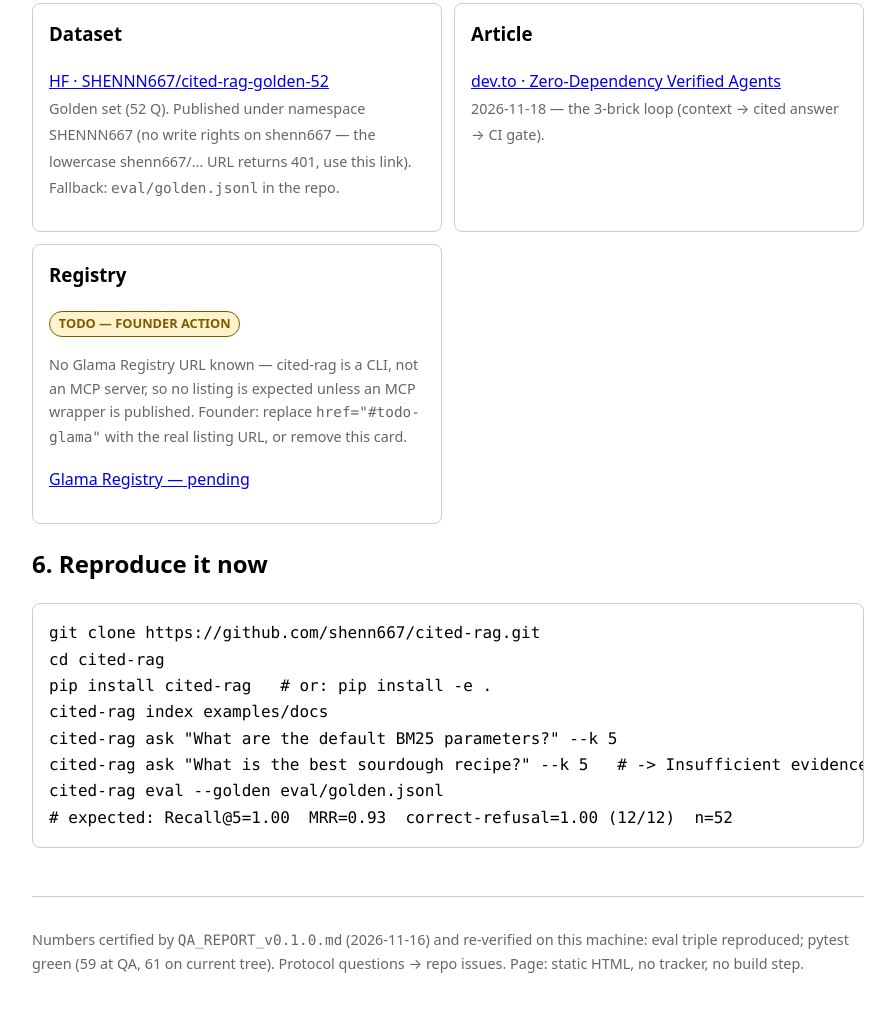
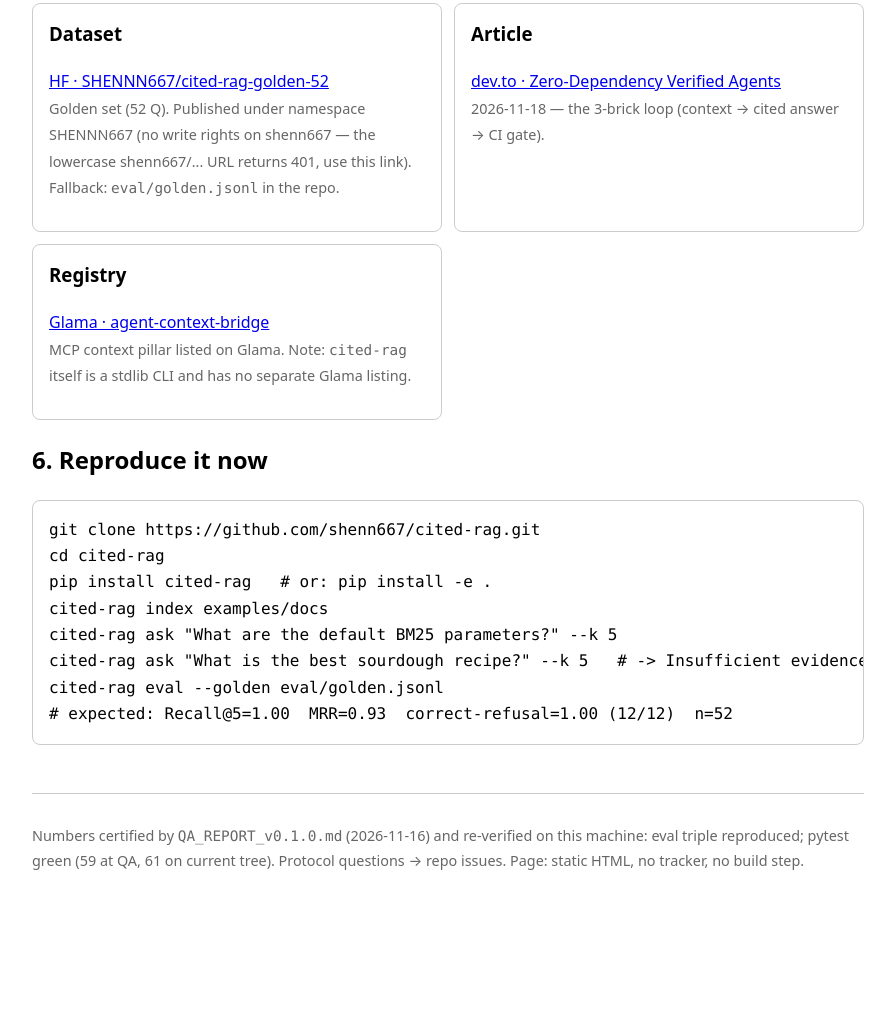
Before and after one commit to shenn667/shenn667.github.io, a plain HTML site: page eval/index.html in a window 1280 px wide. Shown: the part 2435-3447 px from the top of the page, without its empty margins (192-1087 px from the left). After the commit the page ends 3348 px from the top, so only its background shows below. Drawn offline with Linux system fonts and the light colour scheme.

Commit message:
docs: publish-ready Glama link and verified artifact URLs

```diff
--- a/eval/index.html
+++ b/eval/index.html
@@ -15,7 +15,6 @@ th, td { border: 1px solid #bbb; padding: .45rem .7rem; text-align: left; }
 th { font-weight: 600; }
 .badge { display: inline-block; padding: .1rem .55rem; border-radius: 999px; font-size: .8rem; font-weight: 700; }
 .pass { background: #d9f2e3; color: #0c6b34; border: 1px solid #0c6b34; }
-.todo { background: #fff3cd; color: #7a5b00; border: 1px solid #7a5b00; }
 .warn { background: #fdecea; color: #8f1d16; border: 1px solid #8f1d16; }
 .meta { color: #666; font-size: .9rem; }
 nav a { margin-right: 1rem; }
@@ -89,14 +88,7 @@ cited-rag eval --golden eval/golden.jsonl</code></pre>
 <div class="card"><h3>Source</h3><p><a href="https://github.com/shenn667/cited-rag">GitHub · shenn667/cited-rag</a><br>CI badge, MIT, Trusted Publishing (no stored token).</p></div>
 <div class="card"><h3>Dataset</h3><p><a href="https://huggingface.co/datasets/SHENNN667/cited-rag-golden-52">HF · SHENNN667/cited-rag-golden-52</a><br><span class="meta">Golden set (52 Q). Published under namespace SHENNN667 (no write rights on shenn667 — the lowercase shenn667/... URL returns 401, use this link). Fallback: <code>eval/golden.jsonl</code> in the repo.</span></p></div>
 <div class="card"><h3>Article</h3><p><a href="https://dev.to/shenn667/zero-dependency-verified-agents-cited-or-refused-gated-in-ci-3fnh">dev.to · Zero-Dependency Verified Agents</a><br><span class="meta">2026-11-18 — the 3-brick loop (context → cited answer → CI gate).</span></p></div>
-<div class="card"><h3>Registry</h3><p><span class="badge todo">TODO — FOUNDER ACTION</span></p>
-<!-- TODO(glama, founder): No Glama listing for cited-rag was found (2026-11-20; Glama indexes MCP servers, cited-rag is a stdlib CLI, not an MCP server).
-     INSTRUCTIONS FOR THE FOUNDER:
-     1. If you ship an MCP wrapper for cited-rag, submit it to https://glama.ai/mcp/servers and get its URL (shape: https://glama.ai/mcp/servers/USER/SLUG).
-     2. Replace the href below with that URL and delete this TODO badge + comment.
-     3. If no MCP wrapper is planned, delete this whole card. Do NOT link an unrelated server. -->
-<p class="meta">No Glama Registry URL known — cited-rag is a CLI, not an MCP server, so no listing is expected unless an MCP wrapper is published. Founder: replace <code>href="#todo-glama"</code> with the real listing URL, or remove this card.</p>
-<p><a id="todo-glama" href="#todo-glama">Glama Registry — pending</a></p></div>
+<div class="card"><h3>Registry</h3><p><a href="https://glama.ai/mcp/servers/shenn667/agent-context-bridge">Glama · agent-context-bridge</a><br><span class="meta">MCP context pillar listed on Glama. Note: <code>cited-rag</code> itself is a stdlib CLI and has no separate Glama listing.</span></p></div>
 </div>
 
 <h2>6. Reproduce it now</h2>
```
Also changed, not shown: 1 other file.
